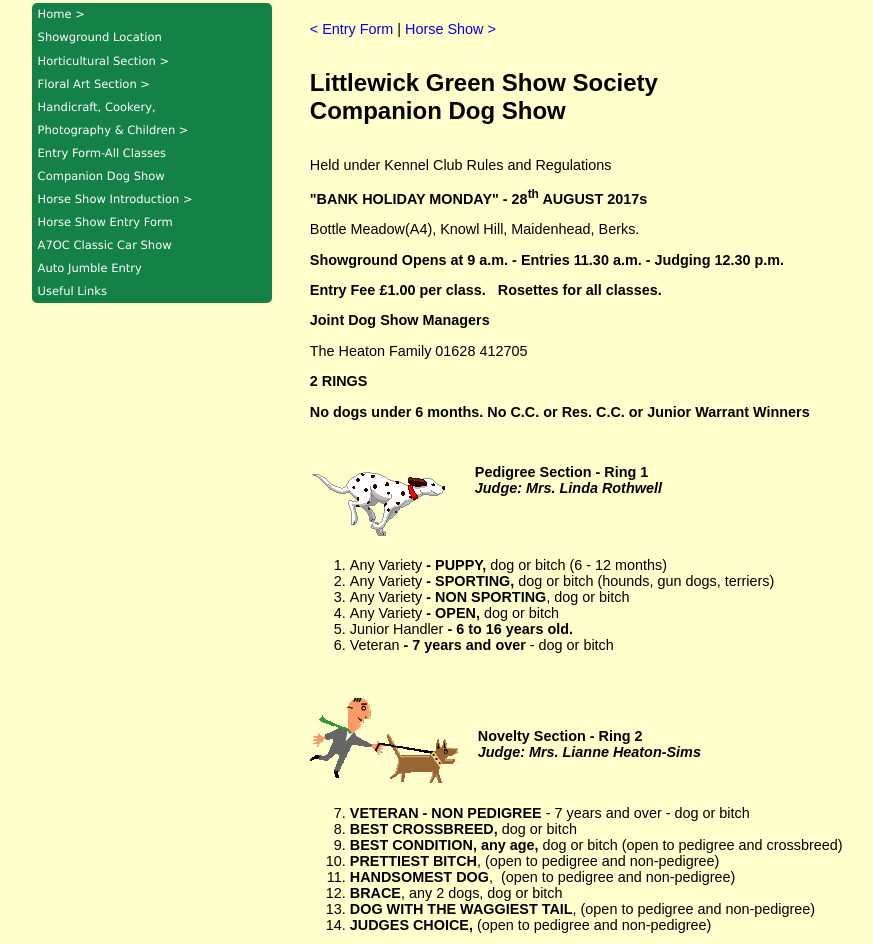
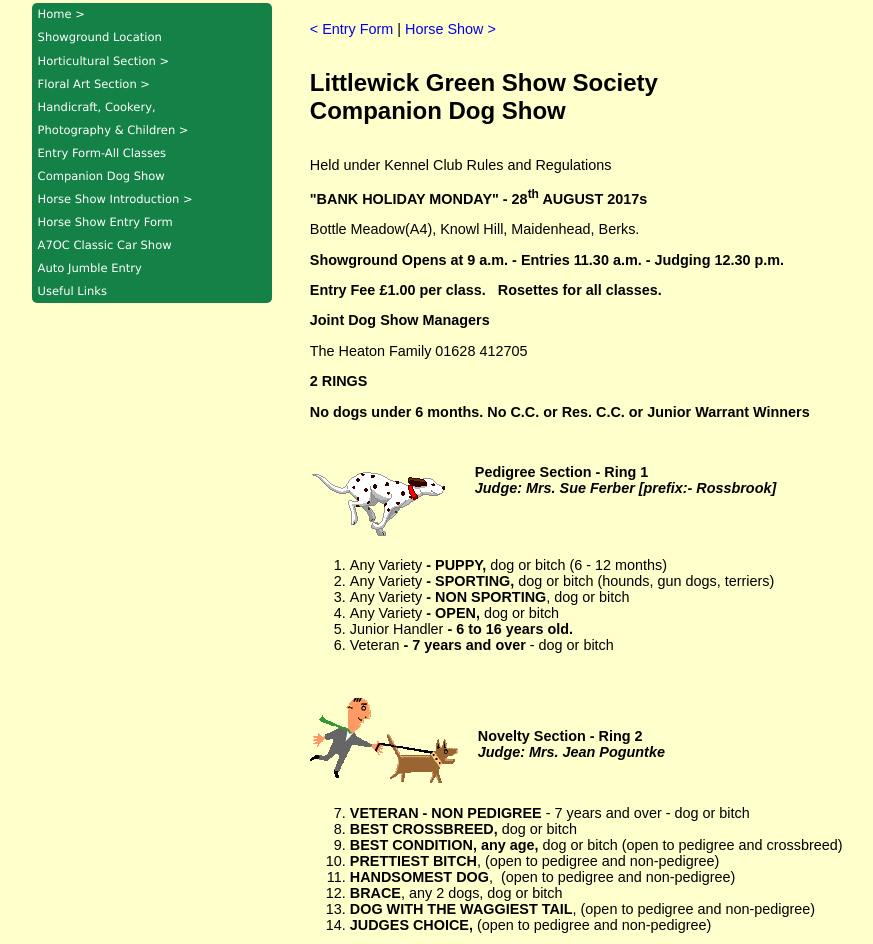
Before and after one commit to GNevill/Littlewick, a plain HTML site: page Companion-Dog-Show.htm in a window 1280 px wide. Shown: the part 286-1230 px from the top of the page, without its empty margins (10-883 px from the left). Drawn offline with Linux system fonts and the light colour scheme.

Commit message:
Dog Judges and Horse entry fee changes

```diff
--- a/Companion-Dog-Show.htm
+++ b/Companion-Dog-Show.htm
@@ -117,7 +117,9 @@ style="font-size:75%;" >
 
       <p><strong>Pedigree Section - Ring 1<br>
       <em>Judge:
-      Mrs. Linda Rothwell </em></strong></p>
+     Mrs. Sue Ferber [prefix:-
+Rossbrook]
+ </em></strong></p>
       <div>&nbsp;</div>
       <div>&nbsp;</div>
 
@@ -140,7 +142,7 @@ style="font-size:75%;" >
       <div>&nbsp;</div>
 
       <p><strong>Novelty Section - Ring 2<br>
-      <em>Judge: Mrs. Lianne Heaton-Sims </em></strong></p>
+      <em>Judge: Mrs. Jean Poguntke</em></strong></p>
       <div>&nbsp;</div>
 
       <ol start="7">
```
Also changed, not shown: Fees,-Cups-and-Rosettes-Information.htm (+4 -4 lines), 2 other files.
